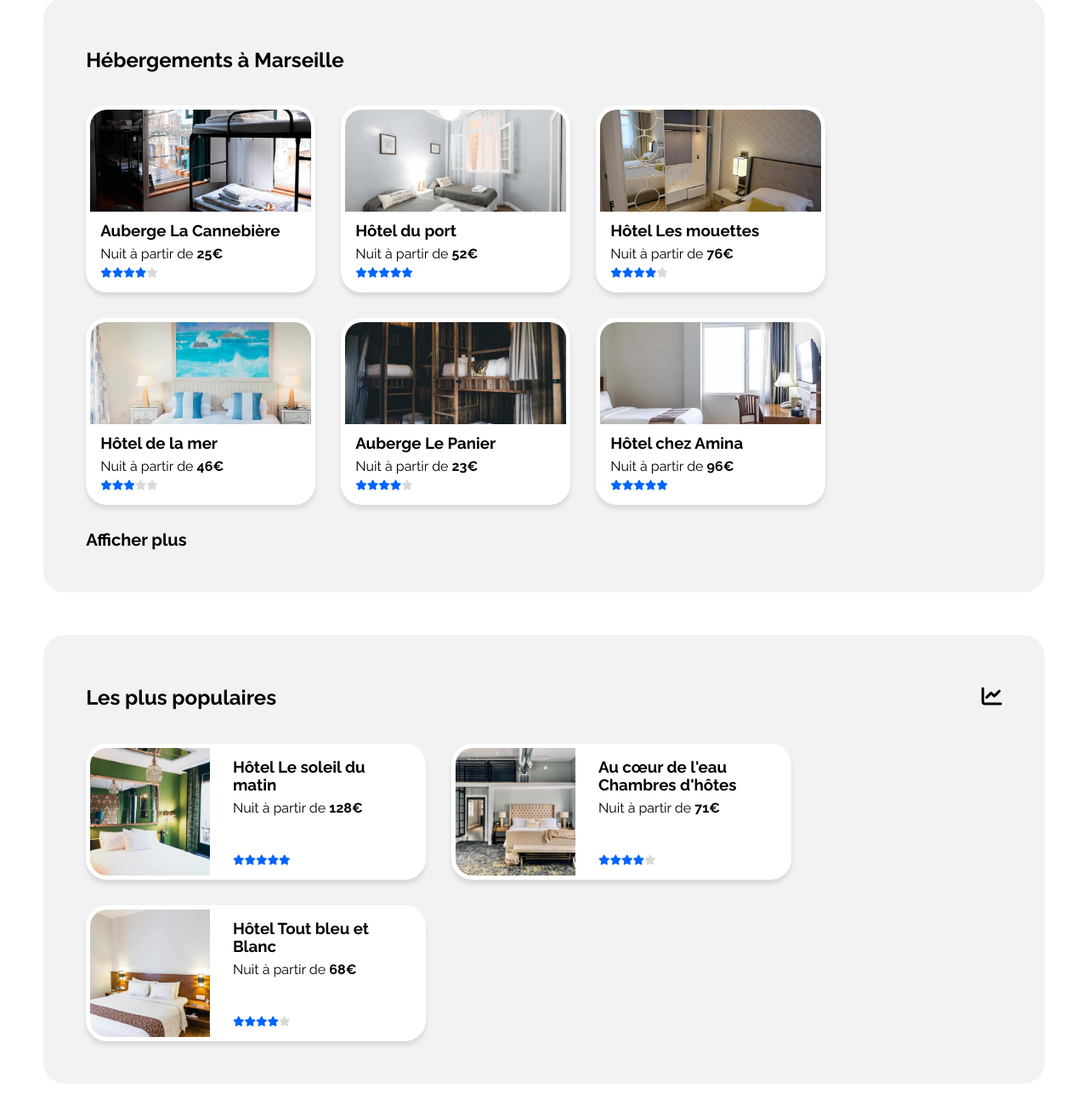
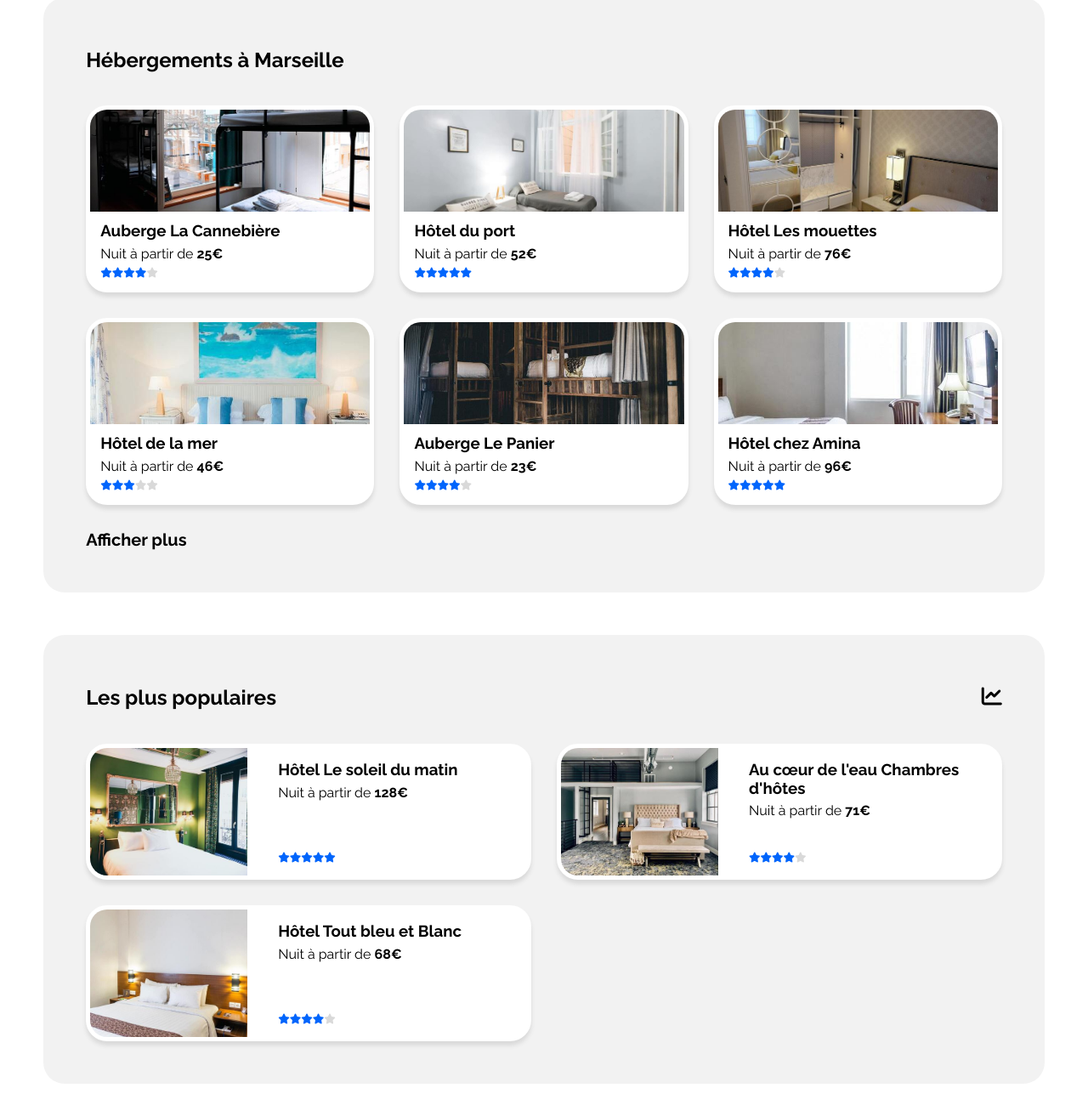
Before and after one commit to valent1618/Booki, a plain HTML site: page index.html in a window 1280 px wide. Shown: the part 480-1780 px from the top of the page at 85% size. Drawn offline with Linux system fonts and the light colour scheme.

Commit message:
change to display grid on card

```diff
--- a/css/styles.css
+++ b/css/styles.css
@@ -270,9 +270,16 @@ section#accommodations {
 }
 
 .card-container {
-  display: flex;
-  flex-wrap: wrap;
+  display: grid;
   gap: 30px;
+}
+
+.accommodations .card-container {
+  grid-template-columns: repeat(auto-fill, minmax(270px, 1fr));
+}
+
+.popular .card-container {
+  grid-template-columns: repeat(auto-fill, minmax(400px, 1fr));
 }
 
 .card {
@@ -291,12 +298,10 @@ section#accommodations .card {
 }
 
 .accommodations .card {
-  width: 270px;
   height: 220px;
 }
 
 .popular .card {
-  width: 400px;
   height: 160px;
 }
 
@@ -559,12 +564,9 @@ footer nav {
   }
 
   .card-container {
+    display: flex;
+    flex-direction: column;
     gap: 15px;
-  }
-
-  .card {
-    flex-basis: 100%;
-    width: auto !important;
   }
 
   .card-body > p {
@@ -576,6 +578,10 @@ footer nav {
     padding-top: 30px;
   }
 
+  section#activities .card {
+    flex-basis: 100%;
+  }
+
   /** --- Footer --- **/
   footer {
     flex-direction: column;
```
